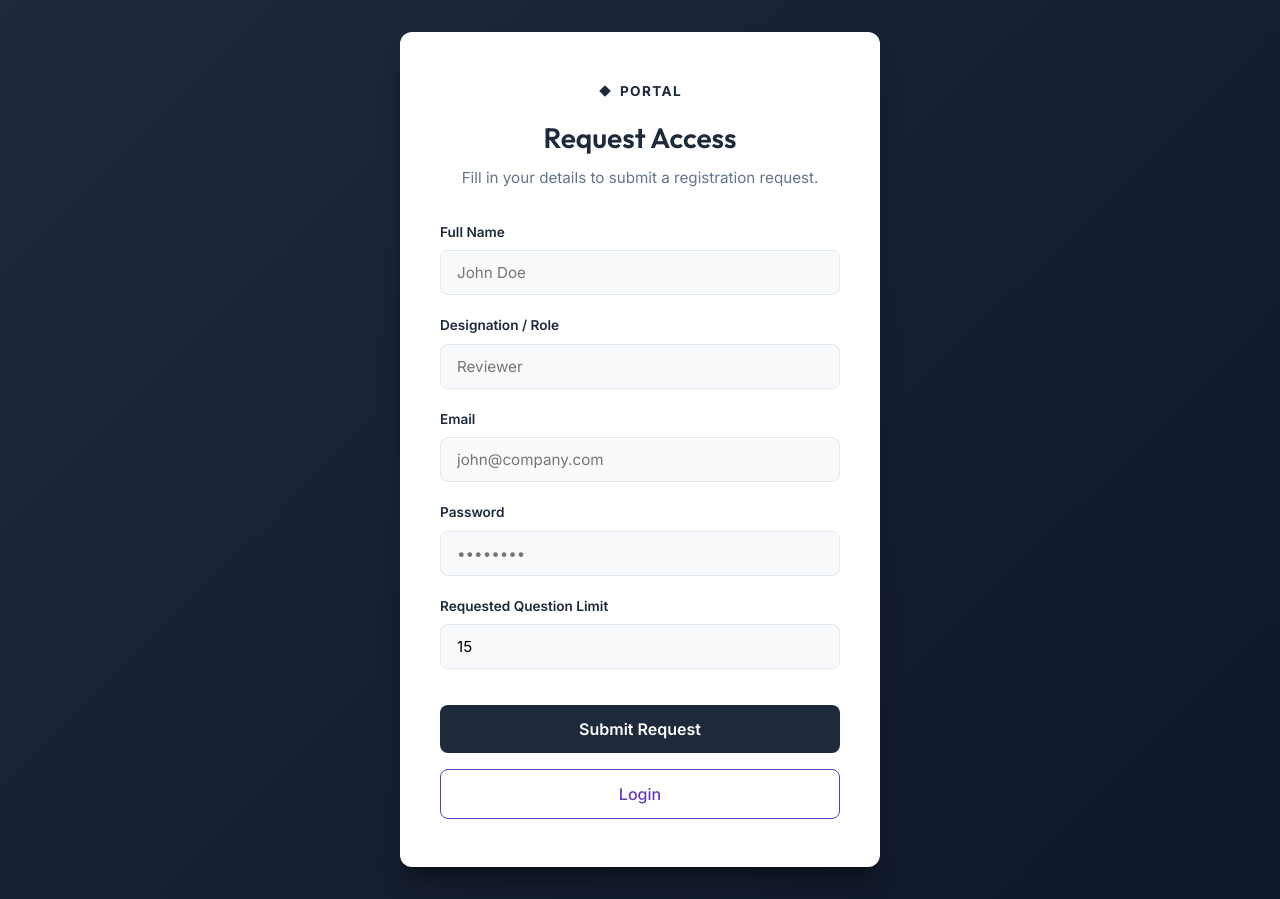
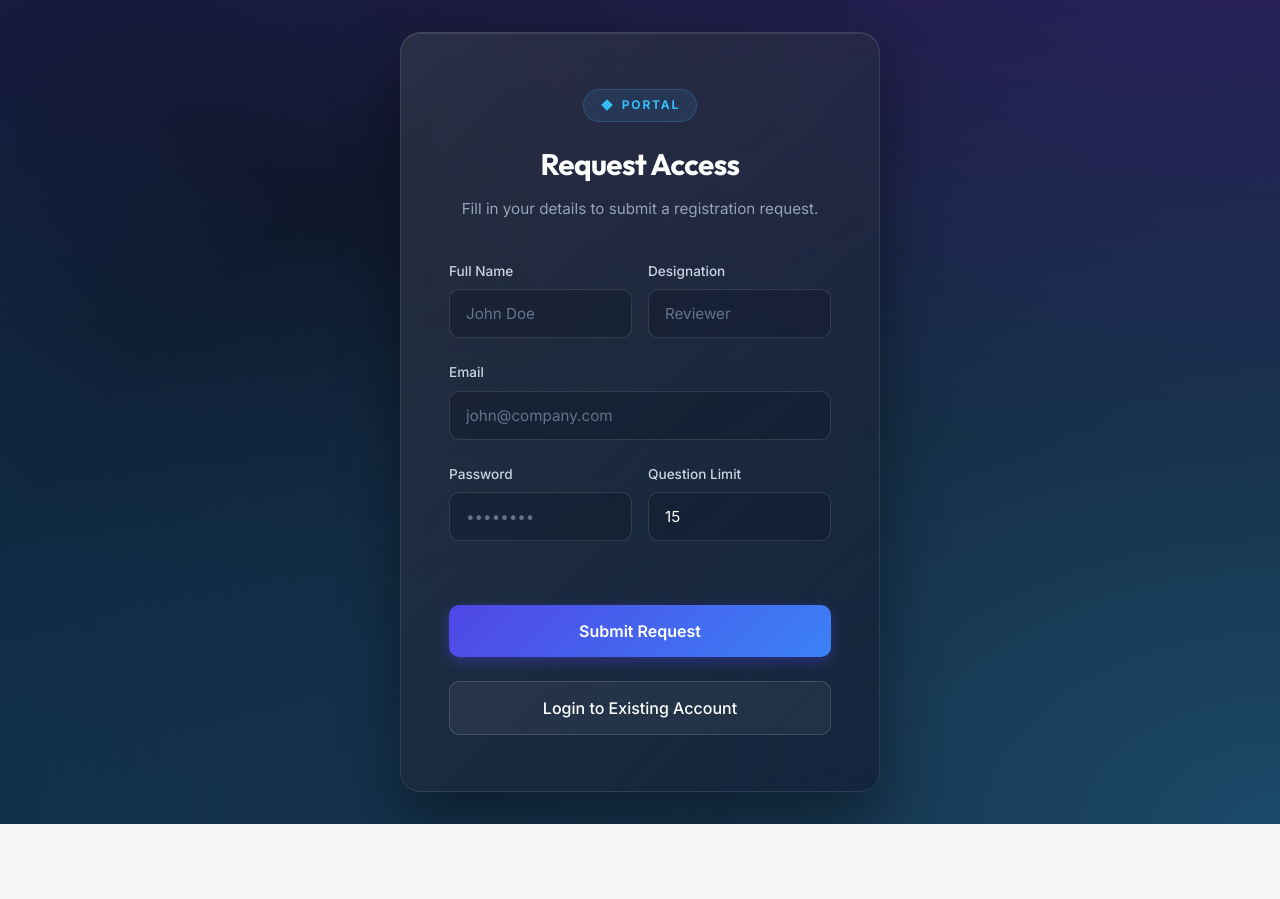
Before and after one commit to LaibaAslub/googleformwebsite, a Next.js app: page /signup in a window 1280 px wide. After the commit the page ends 824 px from the top, so only its background shows below. Built offline with nearby package versions, Linux system fonts and the light colour scheme.

Commit message:
Redesign login/signup pages, fix hydration error, make comment optional, update expiry date input

```diff
--- a/src/app/admin/(dashboard)/users/UsersClient.tsx
+++ b/src/app/admin/(dashboard)/users/UsersClient.tsx
@@ -100,7 +100,7 @@ function UsersClient({ users: initialUsers }: { users: User[] }) {
         const d = new Date(selectedUser.expiry_date);
         if (!Number.isNaN(d.getTime())) {
           const tzOffset = d.getTimezoneOffset() * 60000;
-          setEditExpiry(new Date(d.getTime() - tzOffset).toISOString().slice(0, 16));
+          setEditExpiry(new Date(d.getTime() - tzOffset).toISOString().slice(0, 10));
         } else {
           setEditExpiry('');
         }
@@ -680,7 +680,7 @@ function UsersClient({ users: initialUsers }: { users: User[] }) {
                   <div style={{ fontSize: '0.75rem', textTransform: 'uppercase', color: '#6b7280', fontWeight: 600, marginBottom: '4px' }}>Expiry Date</div>
                   {isEditing ? (
                     <input
-                      type="datetime-local"
+                      type="date"
                       value={editExpiry}
                       onChange={e => setEditExpiry(e.target.value)}
                       style={{ width: '100%', padding: '6px', borderRadius: '6px', border: '1px solid #d1d5db' }}
--- a/src/app/login.module.css
+++ b/src/app/login.module.css
@@ -1,105 +1,242 @@
+/* Premium Glassmorphic Login Styles */
+
+@import url('https://fonts.googleapis.com/css2?family=Inter:wght@300;400;500;600;700&display=swap');
+
 .loginWrapper {
   min-height: 100vh;
   display: flex;
   align-items: center;
   justify-content: center;
-  background: var(--login-bg);
-  background: linear-gradient(135deg, #1e293b 0%, #0f172a 100%);
+  position: relative;
+  overflow: hidden;
   padding: 2rem;
+  font-family: 'Inter', sans-serif;
+
+  /* Animated Mesh Background */
+  background-color: #0f172a;
+  background-image:
+    radial-gradient(at 0% 0%, rgba(67, 56, 202, 0.4) 0px, transparent 50%),
+    radial-gradient(at 100% 0%, rgba(124, 58, 237, 0.4) 0px, transparent 50%),
+    radial-gradient(at 100% 100%, rgba(56, 189, 248, 0.3) 0px, transparent 50%),
+    radial-gradient(at 0% 100%, rgba(14, 165, 233, 0.3) 0px, transparent 50%);
+  background-size: 150% 150%;
+  animation: bgMesh 12s ease infinite alternate;
+}
+
+@keyframes bgMesh {
+  0% { background-position: 0% 0%; }
+  50% { background-position: 100% 100%; }
+  100% { background-position: 0% 50%; }
 }
 
 .loginCard {
-  background: var(--login-card);
-  padding: 3rem 2.5rem;
-  border-radius: 12px;
+  /* Glassmorphism */
+  background: rgba(15, 23, 42, 0.55);
+  backdrop-filter: blur(16px);
+  -webkit-backdrop-filter: blur(16px);
+  border: 1px solid rgba(255, 255, 255, 0.1);
+  border-radius: 20px;
+
+  padding: 3.5rem 3rem;
   width: 100%;
   max-width: 480px;
-  box-shadow: 0 20px 25px -5px rgb(0 0 0 / 0.3), 0 8px 10px -6px rgb(0 0 0 / 0.3);
+  box-shadow: 0 30px 60px rgba(0, 0, 0, 0.4), inset 0 1px 0 rgba(255, 255, 255, 0.1);
+  position: relative;
+  z-index: 10;
+  color: #f8fafc;
+}
+
+/* Subtle glow behind the card */
+.loginCard::before {
+  content: '';
+  position: absolute;
+  inset: -1px;
+  border-radius: 21px;
+  background: linear-gradient(135deg, rgba(255,255,255,0.1) 0%, rgba(255,255,255,0) 100%);
+  z-index: -1;
+  pointer-events: none;
 }
 
 .header {
   text-align: center;
-  margin-bottom: 2rem;
+  margin-bottom: 2.5rem;
 }
 
 .portalBadge {
   display: inline-flex;
   align-items: center;
+  justify-content: center;
   gap: 0.5rem;
   font-weight: 700;
-  font-size: 0.85rem;
-  letter-spacing: 0.1em;
-  color: var(--text-primary);
+  font-size: 0.75rem;
+  letter-spacing: 0.15em;
+  color: #38bdf8;
   text-transform: uppercase;
-  margin-bottom: 1rem;
+  margin-bottom: 1.25rem;
+  background: rgba(56, 189, 248, 0.1);
+  padding: 0.4rem 1rem;
+  border-radius: 9999px;
+  border: 1px solid rgba(56, 189, 248, 0.2);
 }
 
 .title {
-  font-size: 1.75rem;
-  margin-bottom: 0.5rem;
+  font-size: 1.85rem;
+  font-weight: 700;
+  margin-bottom: 0.75rem;
+  color: #ffffff;
+  letter-spacing: -0.02em;
 }
 
 .subtitle {
-  color: var(--text-secondary);
+  color: #94a3b8;
   font-size: 0.95rem;
+  line-height: 1.5;
 }
 
 .formGroup {
-  margin-bottom: 1.25rem;
+  margin-bottom: 1.5rem;
 }
 
 .label {
   display: block;
   font-size: 0.85rem;
-  font-weight: 600;
-  color: var(--text-primary);
+  font-weight: 500;
+  color: #cbd5e1;
   margin-bottom: 0.5rem;
+}
+
+.inputField {
+  width: 100%;
+  padding: 0.875rem 1rem;
+  background: rgba(15, 23, 42, 0.4);
+  border: 1px solid rgba(255, 255, 255, 0.12);
+  border-radius: 10px;
+  color: #ffffff;
+  font-size: 0.95rem;
+  font-family: inherit;
+  transition: all 0.3s ease;
+  outline: none;
+}
+
+.inputField::placeholder {
+  color: #64748b;
+}
+
+.inputField:focus {
+  border-color: #6366f1;
+  background: rgba(15, 23, 42, 0.6);
+  box-shadow: 0 0 0 4px rgba(99, 102, 241, 0.15);
 }
 
 .submitBtn {
   width: 100%;
-  padding: 0.875rem;
-  background-color: var(--login-button);
+  padding: 1rem;
+  background: linear-gradient(135deg, #4f46e5 0%, #3b82f6 100%);
   color: white;
   font-size: 1rem;
   font-weight: 600;
-  border-radius: 8px;
+  border: none;
+  border-radius: 10px;
   margin-top: 1rem;
-  transition: opacity 0.2s;
+  cursor: pointer;
+  transition: all 0.3s cubic-bezier(0.4, 0, 0.2, 1);
+  box-shadow: 0 4px 14px rgba(79, 70, 229, 0.4);
+  position: relative;
+  overflow: hidden;
 }
 
-.submitBtn:hover {
-  opacity: 0.9;
+.submitBtn:hover:not(:disabled) {
+  transform: translateY(-2px);
+  box-shadow: 0 6px 20px rgba(79, 70, 229, 0.6);
+}
+
+.submitBtn:active:not(:disabled) {
+  transform: translateY(0);
 }
 
 .submitBtn:disabled {
   opacity: 0.7;
   cursor: not-allowed;
+  filter: grayscale(0.5);
+  box-shadow: none;
+}
+
+.link {
+  color: #60a5fa;
+  text-decoration: none;
+  font-weight: 500;
+  transition: color 0.2s ease;
+}
+
+.link:hover {
+  color: #93c5fd;
+  text-decoration: underline;
 }
 
 .footerNote {
+  margin-top: 2rem;
   text-align: center;
-  color: var(--text-secondary);
-  font-size: 0.85rem;
-  margin-top: 1rem;
+  font-size: 0.9rem;
+  color: #94a3b8;
 }
 
 .errorMsg {
-  background-color: #fef2f2;
-  color: #ef4444;
-  padding: 0.75rem;
-  border-radius: 6px;
+  background-color: rgba(239, 68, 68, 0.1);
+  color: #fca5a5;
+  padding: 0.875rem;
+  border-radius: 8px;
   font-size: 0.9rem;
-  margin-bottom: 1rem;
-  border: 1px solid #f87171;
+  margin-bottom: 1.5rem;
+  border: 1px solid rgba(239, 68, 68, 0.2);
+  display: flex;
+  align-items: center;
+  gap: 0.5rem;
 }
 
 .successMsg {
-  background-color: #ecfdf5;
-  color: #10b981;
-  padding: 0.75rem;
-  border-radius: 6px;
-  font-size: 0.9rem;
-  margin-bottom: 1rem;
-  border: 1px solid #34d399;
+  background-color: rgba(16, 185, 129, 0.1);
+  color: #6ee7b7;
+  padding: 1rem;
+  border-radius: 8px;
+  font-size: 0.95rem;
+  line-height: 1.5;
+  margin-bottom: 1.5rem;
+  border: 1px solid rgba(16, 185, 129, 0.2);
+  text-align: center;
 }
+
+/* Two column layout for signup */
+.formGrid {
+  display: grid;
+  grid-template-columns: 1fr 1fr;
+  gap: 1rem;
+}
+
+@media (max-width: 480px) {
+  .formGrid {
+    grid-template-columns: 1fr;
+  }
+  .loginCard {
+    padding: 2rem 1.5rem;
+  }
+}
+
+.secondaryBtn {
+  display: block;
+  width: 100%;
+  padding: 0.875rem;
+  text-align: center;
+  background-color: rgba(255, 255, 255, 0.05);
+  color: #ffffff;
+  border: 1px solid rgba(255, 255, 255, 0.15);
+  border-radius: 10px;
+  font-weight: 500;
+  text-decoration: none;
+  margin-top: 0.75rem;
+  transition: all 0.3s ease;
+}
+
+.secondaryBtn:hover {
+  background-color: rgba(255, 255, 255, 0.1);
+  border-color: rgba(255, 255, 255, 0.3);
+}
--- a/src/app/signup/page.tsx
+++ b/src/app/signup/page.tsx
@@ -2,7 +2,8 @@
 
 import { useState } from 'react';
 import Link from 'next/link';
-import styles from '../login.module.css'; // Reuse existing styles
+import { motion } from 'framer-motion';
+import styles from '../login.module.css';
 
 export default function SignupPage() {
   const [loading, setLoading] = useState(false);
@@ -51,10 +52,34 @@ export default function SignupPage() {
     }
   };
 
+  const containerVariants = {
+    hidden: { opacity: 0, y: 30, scale: 0.95 },
+    visible: {
+      opacity: 1,
+      y: 0,
+      scale: 1,
+      transition: {
+        duration: 0.6,
+        ease: [0.16, 1, 0.3, 1],
+        staggerChildren: 0.1
+      }
+    }
+  };
+
+  const itemVariants = {
+    hidden: { opacity: 0, y: 15 },
+    visible: { opacity: 1, y: 0, transition: { duration: 0.4, ease: 'easeOut' } }
+  };
+
   return (
     <div className={styles.loginWrapper}>
-      <div className={styles.loginCard + ' animate-fade-in'}>
-        <div className={styles.header}>
+      <motion.div
+        className={styles.loginCard}
+        variants={containerVariants}
+        initial="hidden"
+        animate="visible"
+      >
+        <motion.div className={styles.header} variants={itemVariants}>
           <div className={styles.portalBadge}>
             <svg width="14" height="14" viewBox="0 0 24 24" fill="currentColor">
               <path d="M12 2L2 12L12 22L22 12L12 2Z" />
@@ -63,24 +88,49 @@ export default function SignupPage() {
           </div>
           <h1 className={styles.title}>Request Access</h1>
           <p className={styles.subtitle}>Fill in your details to submit a registration request.</p>
-        </div>
+        </motion.div>
 
-        {error && <div className={styles.errorMsg}>{error}</div>}
+        {error && (
+          <motion.div
+            className={styles.errorMsg}
+            initial={{ opacity: 0, height: 0, marginBottom: 0 }}
+            animate={{ opacity: 1, height: 'auto', marginBottom: '1.5rem' }}
+          >
+            <svg width="20" height="20" viewBox="0 0 24 24" fill="none" stroke="currentColor" strokeWidth="2" strokeLinecap="round" strokeLinejoin="round">
+              <circle cx="12" cy="12" r="10"></circle>
+              <line x1="12" y1="8" x2="12" y2="12"></line>
+              <line x1="12" y1="16" x2="12.01" y2="16"></line>
+            </svg>
+            {error}
+          </motion.div>
+        )}
 
         {success ? (
-          <div className={styles.successMsg}>
+          <motion.div
+            className={styles.successMsg}
+            initial={{ opacity: 0, scale: 0.9 }}
+            animate={{ opacity: 1, scale: 1 }}
+          >
+            <svg width="40" height="40" viewBox="0 0 24 24" fill="none" stroke="currentColor" strokeWidth="2" strokeLinecap="round" strokeLinejoin="round" style={{ margin: '0 auto 1rem', display: 'block', color: '#10b981' }}>
+              <path d="M22 11.08V12a10 10 0 1 1-5.93-9.14"></path>
+              <polyline points="22 4 12 14.01 9 11.01"></polyline>
+            </svg>
             {successMessage}
-            <div style={{ marginTop: '1rem' }}>
-              <Link href="/" style={{ color: 'var(--form-primary)', textDecoration: 'underline' }}>Back to Login</Link>
+            <div style={{ marginTop: '2rem' }}>
+              <Link href="/" className={styles.secondaryBtn}>
+                Back to Login
+              </Link>
             </div>
-          </div>
+          </motion.div>
         ) : (
           <form onSubmit={handleSubmit}>
-            <div className={styles.formGroup}>
+            <motion.div className={styles.formGrid} variants={itemVariants}>
+              <div className={styles.formGroup} style={{ marginBottom: 0 }}>
                 <label className={styles.label}>Full Name</label>
                 <input
                   type="text"
                   name="fullName"
+                  className={styles.inputField}
                   placeholder="John Doe"
                   value={formData.fullName}
                   onChange={handleChange}
@@ -88,35 +138,40 @@ export default function SignupPage() {
                 />
               </div>
 
-            <div className={styles.formGroup}>
-              <label className={styles.label}>Designation / Role</label>
+              <div className={styles.formGroup} style={{ marginBottom: 0 }}>
+                <label className={styles.label}>Designation</label>
                 <input
                   type="text"
                   name="designation"
+                  className={styles.inputField}
                   placeholder="Reviewer"
                   value={formData.designation}
                   onChange={handleChange}
                   required
                 />
               </div>
+            </motion.div>
 
-            <div className={styles.formGroup}>
+            <motion.div className={styles.formGroup} variants={itemVariants} style={{ marginTop: '1.5rem' }}>
               <label className={styles.label}>Email</label>
               <input
                 type="email"
                 name="email"
+                className={styles.inputField}
                 placeholder="john@company.com"
                 value={formData.email}
                 onChange={handleChange}
                 required
               />
-            </div>
+            </motion.div>
 
+            <motion.div className={styles.formGrid} variants={itemVariants}>
               <div className={styles.formGroup}>
                 <label className={styles.label}>Password</label>
                 <input
                   type="password"
                   name="password"
+                  className={styles.inputField}
                   placeholder="••••••••"
                   value={formData.password}
                   onChange={handleChange}
@@ -125,40 +180,30 @@ export default function SignupPage() {
               </div>
 
               <div className={styles.formGroup}>
-              <label className={styles.label}>Requested Question Limit</label>
+                <label className={styles.label}>Question Limit</label>
                 <input
                   type="number"
                   name="questionLimit"
+                  className={styles.inputField}
                   min="1"
                   value={formData.questionLimit}
                   onChange={handleChange}
                   required
                 />
               </div>
+            </motion.div>
 
-            <div style={{ marginTop: '1rem', display: 'flex', flexDirection: 'column', gap: '0.5rem' }}>
+            <motion.div style={{ marginTop: '1.5rem', display: 'flex', flexDirection: 'column', gap: '0.75rem' }} variants={itemVariants}>
               <button type="submit" className={styles.submitBtn} disabled={loading}>
                 {loading ? 'Submitting...' : 'Submit Request'}
               </button>
-              <Link href="/" style={{
-                display: 'block',
-                width: '100%',
-                padding: '0.75rem',
-                textAlign: 'center',
-                backgroundColor: 'transparent',
-                color: 'var(--form-primary)',
-                border: '1px solid var(--form-primary)',
-                borderRadius: '8px',
-                fontWeight: '500',
-                textDecoration: 'none',
-                marginTop: '0.5rem'
-              }}>
-                Login
+              <Link href="/" className={styles.secondaryBtn}>
+                Login to Existing Account
               </Link>
-            </div>
+            </motion.div>
           </form>
         )}
-      </div>
+      </motion.div>
     </div>
   );
 }
```
Also changed, not shown: src/app/admin/(dashboard)/ScrollReveal.tsx (+9 -1 lines), src/app/admin/(dashboard)/pending/PendingClient.tsx (+5 -5 lines), src/app/admin/admin.css (+7 -2 lines), src/app/admin/login/page.tsx (+88 -16 lines), src/app/page.tsx (+60 -15 lines), src/app/review/page.tsx (+14 -14 lines). Lines whose indentation alone changed are shown as unchanged.
